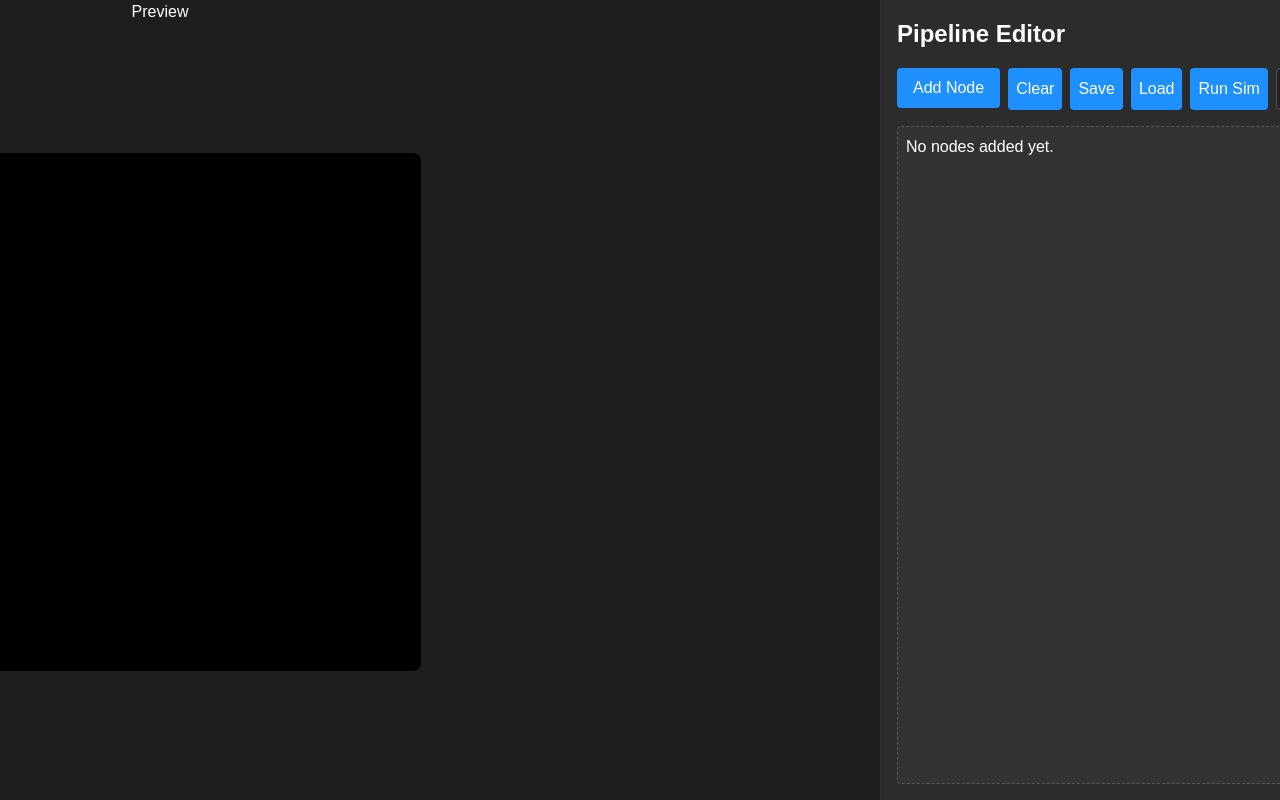
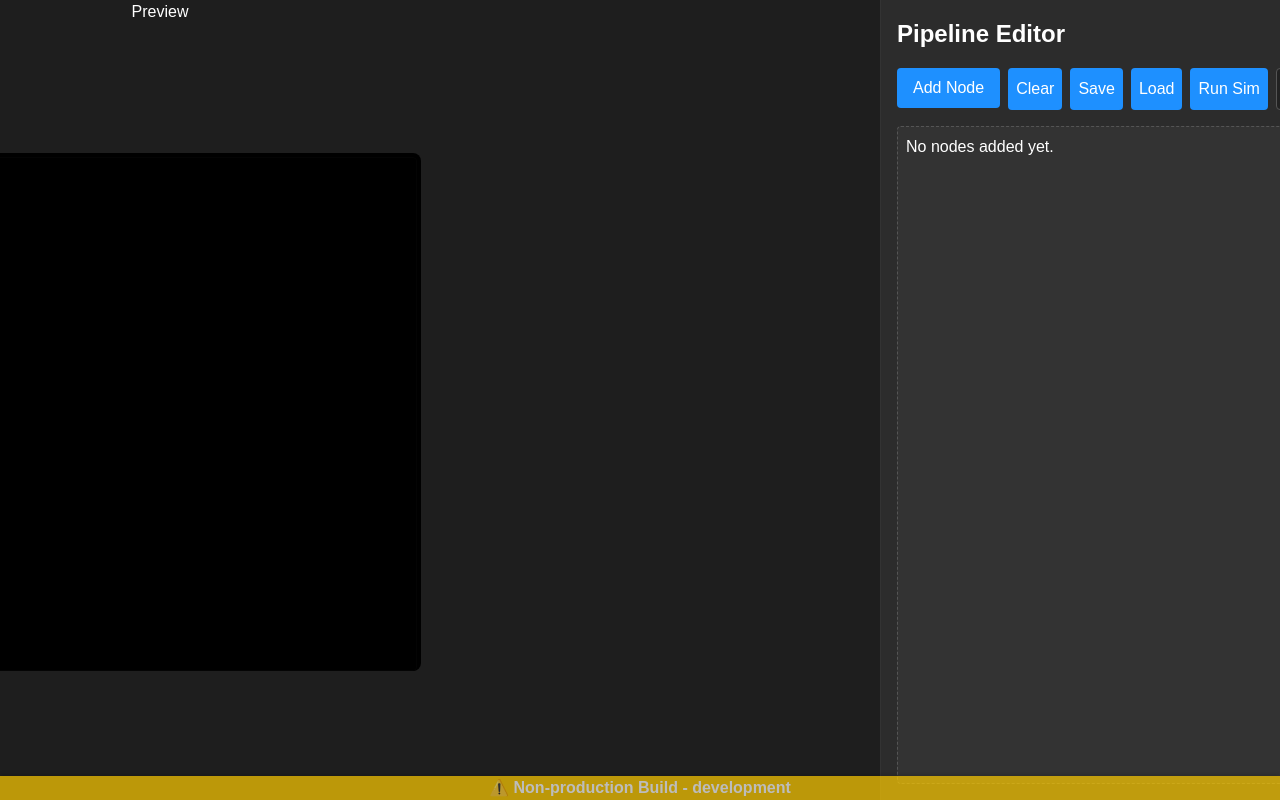
Before and after one commit to jacobpieper/conrad, a SvelteKit app: page / in a window 1280 px wide. Shown: the top 800 px of the page. Built offline with nearby package versions, Linux system fonts and the light colour scheme.

Commit message:
added banner for preview and development deployments

```diff
--- a/package.json
+++ b/package.json
@@ -19,6 +19,7 @@
 		"@sveltejs/adapter-auto": "^4.0.0",
 		"@sveltejs/kit": "^2.16.0",
 		"@sveltejs/vite-plugin-svelte": "^5.0.0",
+		"@types/node": "^22.14.1",
 		"eslint": "^9.18.0",
 		"eslint-config-prettier": "^10.0.1",
 		"eslint-plugin-svelte": "^3.0.0",
--- a/src/app.d.ts
+++ b/src/app.d.ts
@@ -3,11 +3,13 @@
 declare global {
 	namespace App {
 		// interface Error {}
-		// interface Locals {}
+		interface Locals {
+			showBanner: boolean
+		}
 		// interface PageData {}
 		// interface PageState {}
 		// interface Platform {}
 	}
 }
 
-export {};
+export {}
--- /dev/null
+++ b/src/hooks.server.ts
@@ -0,0 +1,7 @@
+import type { Handle } from '@sveltejs/kit'
+
+export const handle: Handle = async ({ event, resolve }) => {
+	const env = process.env.VERCEL_ENV ?? 'development' // fallback for local dev
+	event.locals.showBanner = env !== 'production'
+	return resolve(event)
+}
--- a/src/lib/types.d.ts
+++ b/src/lib/types.d.ts
@@ -66,3 +66,7 @@ export enum BlendMode {
 }
 
 export type AdjacencyList = Map<number, number[]>
+
+export interface LayoutLoadData {
+	isPreview: boolean;
+}
--- a/src/routes/+layout.server.ts
+++ b/src/routes/+layout.server.ts
@@ -1 +1,14 @@
+import type { LayoutServerLoad } from './$types.js'
+/**
+ * Disables server side rendering
+ */
 export const ssr = false
+
+/**
+ * Checks if preview build
+ */
+export const load: LayoutServerLoad = async ({ locals }) => {
+	return {
+		showBanner: locals.showBanner,
+	}
+}
--- a/src/routes/+layout.svelte
+++ b/src/routes/+layout.svelte
@@ -1,5 +1,31 @@
-<script>
+<script lang="ts">
+	import type { LayoutData } from './$types.js'
 	import '../style.css'
+
+	export let data: LayoutData
 </script>
 
 <slot />
+
+<!-- svelte-ignore ts-2339 -->
+{#if data.showBanner}
+	<div class="env-banner">
+		⚠️ Non-production Build - {import.meta.env.VERCEL_ENV ?? 'development'}
+	</div>
+{/if}
+
+<style>
+	.env-banner {
+		position: fixed;
+		bottom: 0;
+		left: 0;
+		right: 0;
+		background: var(--colYellow0);
+		opacity: 0.7;
+		color: var(--fg0);
+		text-align: center;
+		font-weight: bold;
+		box-shadow: 0 -2px 4px rgba(0, 0, 0, 0.2);
+		z-index: 9999;
+	}
+</style>
--- a/src/style.css
+++ b/src/style.css
@@ -57,6 +57,7 @@ h1, h2, h3, h4, h5, h6 {
   --colRed1: #bb0000;
   --colRed2: #ee3333;
   --colRed3: #cc2222;
+  --colYellow0: #ffcc00;
   --colGreen0: #22ee22;
   --colBlue0: #2222ee;
   --colPrimary0: #1e90ff;
--- a/tsconfig.json
+++ b/tsconfig.json
@@ -1,6 +1,7 @@
 {
 	"extends": "./.svelte-kit/tsconfig.json",
 	"compilerOptions": {
+		"types": ["node"],
 		"allowJs": true,
 		"checkJs": true,
 		"esModuleInterop": true,
```
Also changed, not shown: 1 other file (tests, documents, lock files or other folders).
